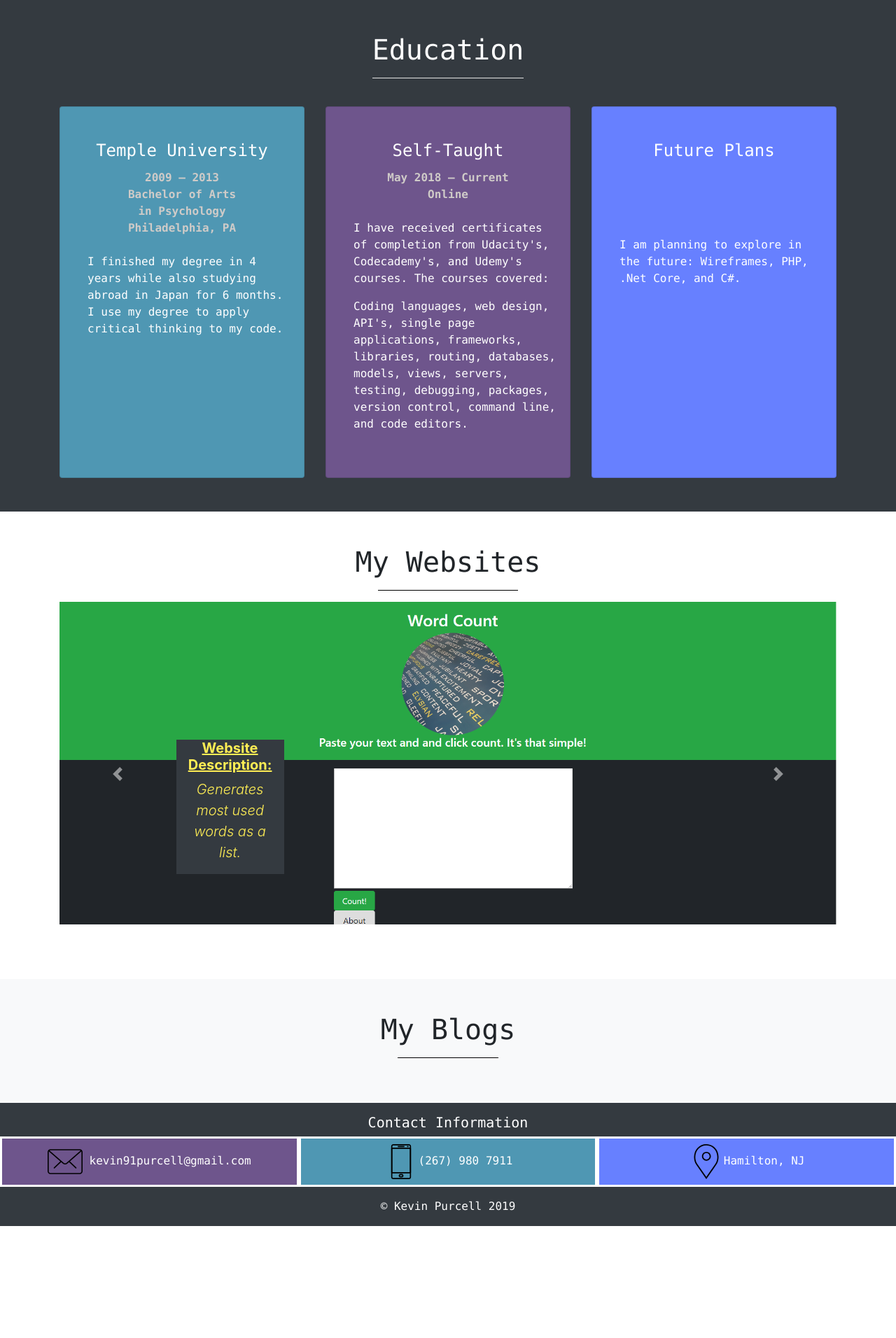
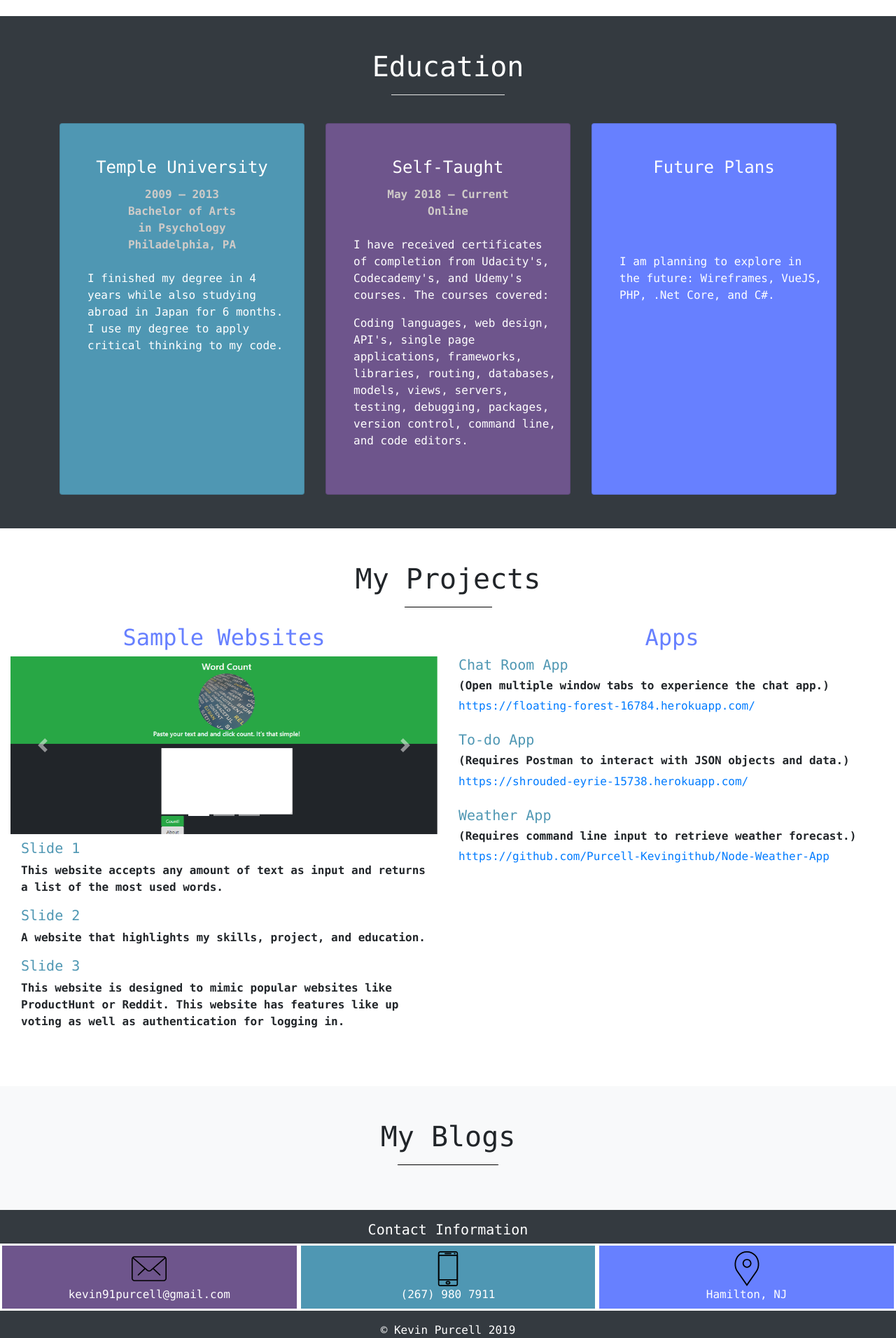
Before and after one commit to Purcell-Kevingithub/PersonalWebsite-project, a Django app: page / in a window 1280 px wide. Shown: the part 2115-4027 px from the top of the page at 70% size. Before the commit the page ends 3867 px from the top, so only its background shows below. Run offline with Django 3.2, Linux system fonts and the light colour scheme; data that the repository does not hold is empty; some libraries are stand-ins or nearby versions.

Commit message:
updated home and details css

```diff
--- a/jobs/templates/jobs/home.html
+++ b/jobs/templates/jobs/home.html
@@ -77,8 +77,10 @@
     background-color: #392691;
   }
 
-#carousel {
+#carouselmain {
   padding-bottom: 30px;
+  width: 60%;
+  height: auto;
 }
 
 #CountText {
@@ -91,6 +93,10 @@
 
 #ProductText {
   color: #ffee54;
+}
+
+#about{
+  font-weight: bold;
 }
 
 .carousel-caption {
@@ -154,11 +160,29 @@ body {
   padding-top: 30px;
 }
 
-@media (min-width: 576px) and (max-width: 767.98px){
-    header, footer.p {
-      display: block;
+#slide-description-titles {
+  color: #4f97b3
+}
+
+#app-description-titles {
+  color: #4f97b3;
+}
+
+#sample-title {
+  color: #6780ff;
+}
+
+#app-title {
+  color: #6780ff;
+}
+
+@media (min-width: 200px) {
+    header, footer.p, footer.span {
+      display: inline-block;
     }
   }
+
+
 
 </style>
 </head>
@@ -205,15 +229,15 @@ body {
         <div class="row">
           <div class="col-md-12 mx-auto text-center text-dark" >
             <h1>About Me</h1>
-            <hr color="black" width=20% />
+            <hr color="black" width=15% />
             <div class="bg-primary mx-auto col-mb-3" ></div>
-            <p class="font-weight-normal text-dark text-left" style="text-indent: 7em;">
+            <p class="text-dark text-left" style="text-indent: 7em;">
               I'm a self-taught developer based in Hamilton, NJ currently pursuing an entry level developer position. My personal philosophy is that I am a student for life and for me this means always searching for learning opportunities. After realizing I was unhappy with my current job direction, I began searching for a new career path that would allow me to exercise my philosophy more often. After running my first program, I knew I had found the right path.
             </p>
-            <p class="font-weight-normal text-dark text-left" style="text-indent: 7em;">
+            <p class=" text-dark text-left" style="text-indent: 7em;">
               The first couple of projects I created were simple ranging from a Body Mass Index calculator to a web scraper. Since then, I have transitioned to more complex apps such as my personal website, a weather based app connected to a geolocation API and a weather API, and more recently a chat-app where the users can join private chat rooms.
             </p>
-            <p class="font-weight-normal text-dark text-left" style="text-indent: 7em;">
+            <p class="text-dark text-left" style="text-indent: 7em;">
               Ultimately, I am determined to join a company where I can synthesize my skills with other like-minded individuals to create remarkable code. Programming can be difficult at times with seemingly complex problems, but the feeling of success when discovering a solution drives me to work harder and harder.
            </p>
            <br/>
@@ -229,7 +253,7 @@ body {
     <div class="row">
       <div class="col-md-7 mx-auto text-center">
         <h1>My Skills</h1>
-        <hr color="black" width=10% />
+        <hr color="black" width=15% />
         <div class="divider bg-primary mx-auto"></div>
       </div>
     </div>
@@ -381,7 +405,7 @@ body {
   <div class="container">
     <div class="col-md-12 mx-auto text-center text-white lucida">
             <h1>Education</h1>
-            <hr color="white" width=20% />
+            <hr color="white" width=15% />
     </div>
     <br/>
 
@@ -418,7 +442,7 @@ body {
                   <br/>
                   <br/>
                     I am planning to explore in the future:
-                    Wireframes, PHP, .Net Core, and C#.
+                    Wireframes, VueJS, PHP, .Net Core, and C#.
                 </p>
             </div>
         </div>
@@ -431,49 +455,30 @@ body {
 </section>
 
 
-<!--MY CAROUSEL-->
-<section class="py-5 container bg-white" id="carouselmain" >
-  <h1 class="text-center lucida"> My Websites</h1>
-  <hr color="black" width=18% />
+<!--MY Projects -->
+<section class="py-5 container-fluid col-12 bg-white lucida">
+  <h1 class="text-center"> My Projects </h1>
+  <hr color="black" width=10% />
+  <div class="row">
+
+    <div class="container col-6 text-center py-2">
+      <h2 id="sample-title"> Sample Websites</h2>
       <div id="carousel" class="carousel slide" data-ride="carousel">
         <ol class="carousel-indicators">
           <li data-target="#carousel" data-slide-to="0" class="active"></li>
           <li data-target="#carousel" data-slide-to="1"></li>
           <li data-target="#carousel" data-slide-to="2"></li>
         </ol>
+
         <div class="carousel-inner">
           <div class="carousel-item active">
             <img class="d-block w-100" src="{% static 'WordCount.png' %}" alt="First slide">
-          <div class="carousel-caption text-left" id="CountText">
-            <div class="container text-center">
-              <div class="row bg-dark col-5">
-                <h3 class="lead font-weight-bold text-center"><u>Website Description:</u></h3>
-                <p class="lead font-italic">Generates most used words as a list.</p>
-              </div>
-             </div>
-          </div>
           </div>
           <div class="carousel-item">
             <img class="d-block w-100" src="{% static 'KevWebsite.png' %}" alt="Second slide">
-          <div class="carousel-caption text-left" id="ProfileText">
-            <div class="container text-center">
-              <div class="row bg-light col-5">
-                <h6 class="lead font-weight-bold text-center"><u>Website Description:</u></h6>
-                <p class="lead font-italic">Showcases my work and skills.</p>
-              </div>
-            </div>
-          </div>
           </div>
           <div class="carousel-item">
-        <img class="d-block w-100" src="{% static 'ProductClone.png' %}" alt="Third slide">
-          <div class="carousel-caption" id="ProductText">
-            <div class="container text-center">
-              <div class="row bg-dark col-5">
-                <h3 class="lead font-weight-bold text-center"><u>Website Description:</u></h3>
-                <p class="lead font-italic">A clone website of ProductHunt or Reddit.</p>
-              </div>
-            </div>
-          </div>
+            <img class="d-block w-100" src="{% static 'productclone3.png' %}" alt="Third slide">
           </div>
         </div>
         <a class="carousel-control-prev" href="#carousel" role="button" data-slide="prev">
@@ -484,6 +489,35 @@ body {
           <span class="carousel-control-next-icon" aria-hidden="true"></span>
           <span class="sr-only">Next</span>
         </a>
+      </div>
+      <div class="container text-left py-2">
+        <h5 id="slide-description-titles">Slide 1</h5>
+        <p style="font-weight: bold;">This website accepts any amount of text as input and returns a list of the most used words.</p>
+        <h5 id="slide-description-titles">Slide 2</h5>
+        <p style="font-weight: bold;">A website that highlights my skills, project, and education.</p>
+        <h5 id="slide-description-titles">Slide 3</h5>
+        <p style="font-weight: bold;">This website is designed to mimic popular websites like ProductHunt or Reddit. This website has features like up voting as well as authentication for logging in.</p>
+      </div>
+    </div>
+
+    <div class="container col-6 py-2">
+      <h2 class="text-center" id="app-title"> Apps </h2>
+      <h5 id="app-description-titles">Chat Room App</h5>
+      <h6 style="font-weight: bold;">(Open multiple window tabs to experience the chat app.)</h6>
+      <a href="https://floating-forest-16784.herokuapp.com/">https://floating-forest-16784.herokuapp.com/</a>
+      <br/>
+      <br/>
+      <h5 id="app-description-titles">To-do App</h5>
+      <h6 style="font-weight: bold;">(Requires Postman to interact with JSON objects and data.)</h6>
+      <a href="https://shrouded-eyrie-15738.herokuapp.com/">https://shrouded-eyrie-15738.herokuapp.com/</a>
+      <br/>
+      <br/>
+
+      <h5 id="app-description-titles">Weather App</h5>
+      <h6 style="font-weight: bold;">(Requires command line input to retrieve weather forecast.)</h6>
+      <a href="https://github.com/Purcell-Kevingithub/Node-Weather-App">https://github.com/Purcell-Kevingithub/Node-Weather-App</a>
+    </div>
+
   </div>
 </section>
 
@@ -517,10 +551,10 @@ body {
       <div class="col-12 text-center">
         <h5>Contact Information</h5>
       </div>
-      <div class="row" style="text-align: center;">
-        <p class="col-md-4 footer-color-email p-2"><img src="{% static 'email.svg' %}" height=50 width=50/> kevin91purcell@gmail.com </p>
-        <p class="col-md-4 footer-color-phone p-2"><img src="{% static 'iphone.svg' %}" height=50 width=50/>(267) 980 7911 </p>
-        <p class="col-md-4 footer-color-location p-2"><img src="{% static 'location.svg' %}" height=50 width=50/>Hamilton, NJ <p>
+      <div class="row text-center">
+        <p class="col-sm-4 footer-color-email py-2"><img src="{% static 'email.svg' %}"height=50 width=50/><br/>kevin91purcell@gmail.com</p>
+        <p class="col-sm-4 footer-color-phone py-2"><img src="{% static 'iphone.svg' %}" height=50 width=50/><br/>(267) 980 7911</p>
+        <p class="col-sm-4 footer-color-location py-2"><img src="{% static 'location.svg' %}" height=50 width=50/><br/>Hamilton, NJ <p>
       </div>
       <div class="row">
         <div class="col-12 text-center">
```
Also changed, not shown: blog/templates/blog/detail.html (+8 -2 lines), portfolio/static/productclone3.PNG (added). Lines whose indentation alone changed are shown as unchanged.
